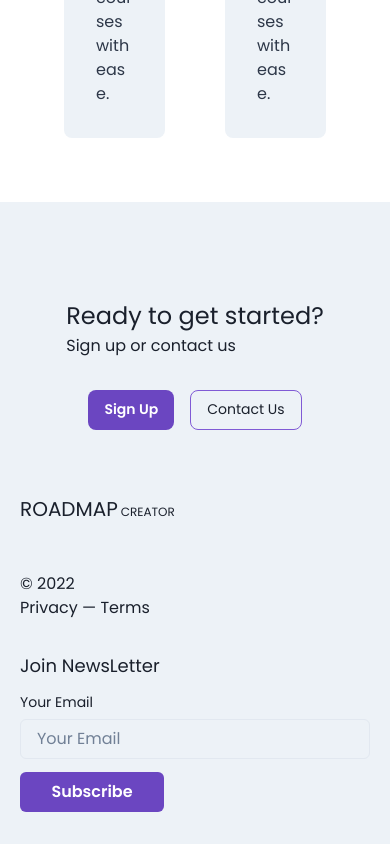
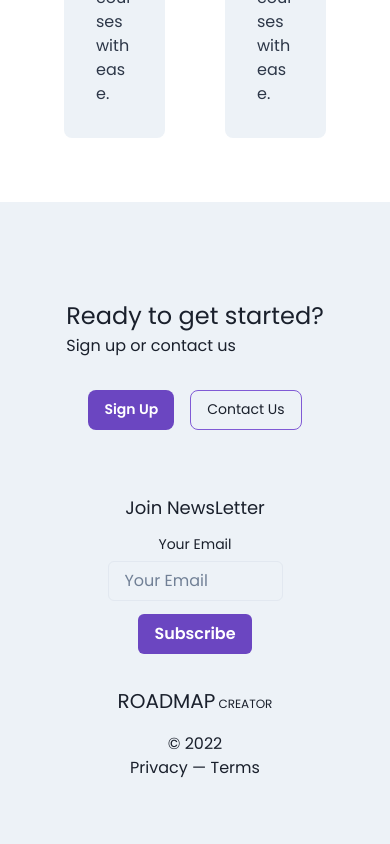
Before and after one commit to TeamRoadmap/Creator-Frontend, a Next.js app: page / in a window 390 px wide. Shown: the part 4997-5841 px from the top of the page. Built offline with nearby package versions, Linux system fonts and the light colour scheme.

Commit message:
fix(Landing): fix footer responsiveness

```diff
--- a/components/LandingPage/Footer.js
+++ b/components/LandingPage/Footer.js
@@ -16,6 +16,7 @@ import {
 	useColorModeValue,
 	useBreakpointValue,
 	useDisclosure,
+	Heading,
 } from "@chakra-ui/react";
 
 export default function Footer() {
@@ -23,10 +24,10 @@ export default function Footer() {
 	return (
 		<Box bg={testimonialBg} py={"2rem"}>
 			<Flex
-        justify={{ base: "center", md: "space-between" }}
+				justify={{ base: "center", md: "space-around" }}
 				direction={{ base: "column", md: "row" }}
 				align={"center"}
-        mx={{ base: "1rem", md: "11rem" }}
+				mx={"2rem"}
 				py={"4rem"}
 			>
 				<Flex
@@ -64,14 +65,18 @@ export default function Footer() {
 					</Button>
 				</Flex>
 			</Flex>
-      <Flex justify={{ base: "center", md: "start" }}>
 			<Flex
-          justify={{ base: "center", md: "space-between" }}
-          direction={{ base: "column", md: "row" }}
-          align={"start"}
-          mx={{ base: "0", md: "11rem" }}
+				justify={{ base: "center", md: "space-around" }}
+				align={"center"}
+				direction={{ base: "column-reverse", md: "row" }}
+				gap={{ base: "2rem", md: "1rem" }}
 			>
-          <Flex direction={"column"} gap={"3rem"} mb={"2rem"} align={"start"}>
+				<Flex
+					direction={"column"}
+					gap={{ base: "1rem", md: "2rem" }}
+					mb={"2rem"}
+					align={"center"}
+				>
 					<Flex align={"baseline"}>
 						<Text
 							textAlign={useBreakpointValue({ base: "start", md: "left" })}
@@ -84,27 +89,28 @@ export default function Footer() {
 						</Text>
 						<Text fontSize="xs">CREATOR</Text>
 					</Flex>
-            <div>
+					<Flex direction={"column"} align="center">
 						<h1>© 2022</h1>
 						<h1>Privacy — Terms</h1>
-            </div>
 					</Flex>
-          <Flex direction={"column"} gap={"0.8rem"}>
+				</Flex>
+				<Flex
+					direction={"column"}
+					align={{ base: "center", md: "start" }}
+					gap={"0.8rem"}
+				>
 					<Text fontSize={"lg"}>Join NewsLetter</Text>
-            <Flex direction={"column"} gap={"0.4rem"}>
+					<Flex
+						direction={"column"}
+						align={{ base: "center", md: "start" }}
+						gap={"0.4rem"}
+					>
 						<Text fontSize={"sm"}>Your Email</Text>
-              <Input placeholder="Your Email" />
+						<Input placeholder="Your Email" maxW={{ base: "50%", md: "70%" }} />
 					</Flex>
-            <Button
-              p={1}
-              maxW={"9rem"}
-              color={"white"}
-              bg="purple.600"
-              variant="solid"
-            >
+					<Button p={4} color={"white"} bg="purple.600" variant="solid">
 						Subscribe
 					</Button>
-          </Flex>
 				</Flex>
 			</Flex>
 		</Box>
```
Lines whose indentation alone changed are shown as unchanged.
